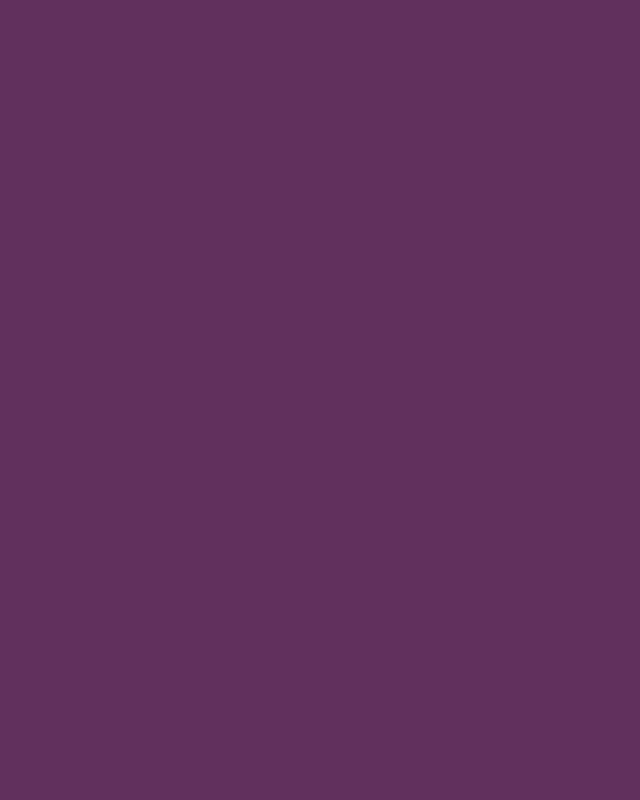
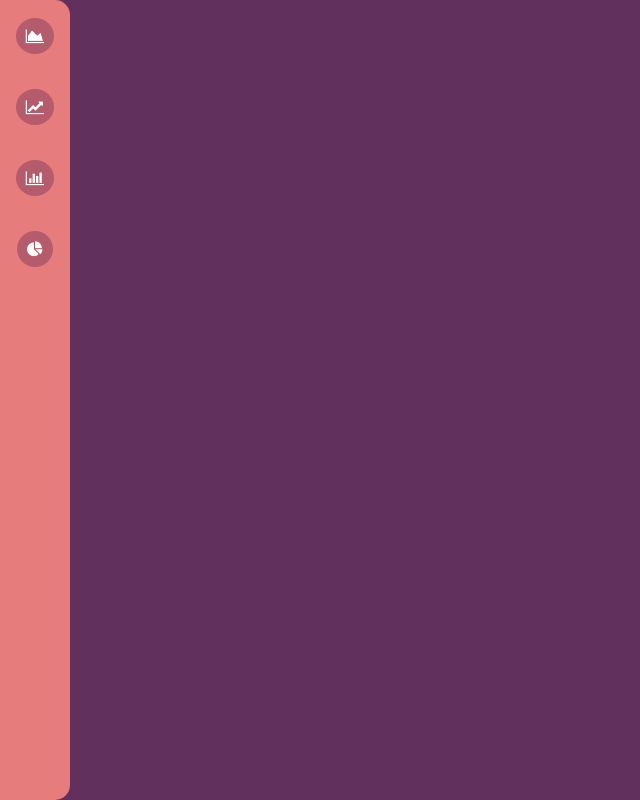
Before and after one commit to talopl/anaylituca, a website built with Parcel: page src/index.html in a window 1280 px wide. Shown: the whole page, without its empty margins (0-640 px from the left). Built offline with nearby package versions, Linux system fonts and the light colour scheme.

Commit message:
added styling to icons nav

```diff
--- a/src/index.html
+++ b/src/index.html
@@ -16,7 +16,12 @@
     />
   </head>
   <body>
-    <nav class="side-nav"></nav>
+    <nav class="icons-nav">
+      <i class="fa fa-area-chart chart-type"></i>
+      <i class="fa fa-line-chart chart-type"></i>
+      <i class="fa fa-bar-chart chart-type"></i>
+      <i class="fa fa-pie-chart chart-type"></i>
+    </nav>
     <main>
       <section class="graph" name="graph">
         <canvas id="graph"></canvas>
--- a/src/styles.scss
+++ b/src/styles.scss
@@ -1,3 +1,49 @@
+*,
+*::after,
+*::before {
+  margin: 0;
+  padding: 0;
+  box-sizing: border-box;
+}
+
 body {
   background: #61305d;
+  position: relative;
 }
+html,
+body {
+  width: 100%;
+  height: 100%;
+  margin: 0px;
+  padding: 0px;
+  overflow-x: hidden;
+}
+
+.icons-nav {
+  border-top-right-radius: 15px;
+  border-bottom-right-radius: 15px;
+  width: 70px;
+  height: 100vh;
+  position: fixed;
+  top: 0;
+  left: 0;
+  display: flex;
+  align-items: center;
+  justify-content: flex-start;
+  flex-direction: column;
+  overflow-y: auto;
+  background-color: #e77c7c;
+  .chart-type {
+    color: #fff;
+    background-color: #b55c6c;
+    border-radius: 100%;
+    padding: 10px;
+    margin: 25%;
+    cursor: pointer;
+    transition: color 200ms;
+    scrollbar-color: #a66c7c;
+    &:hover {
+      color: black;
+    }
+  }
+}
```
Also changed, not shown: dist/index.html, 3 other files.
